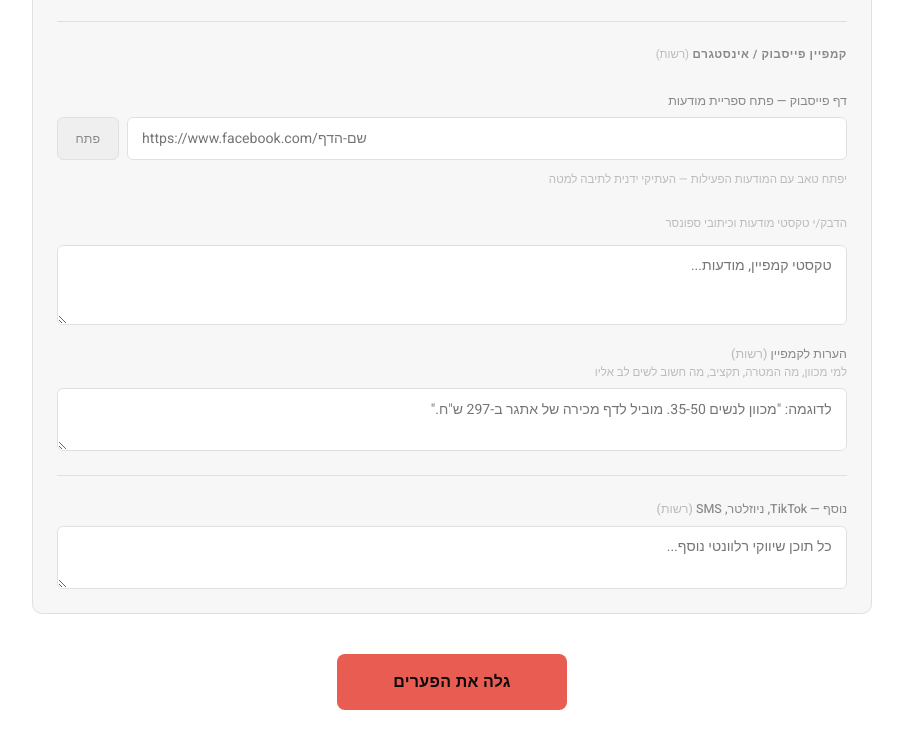
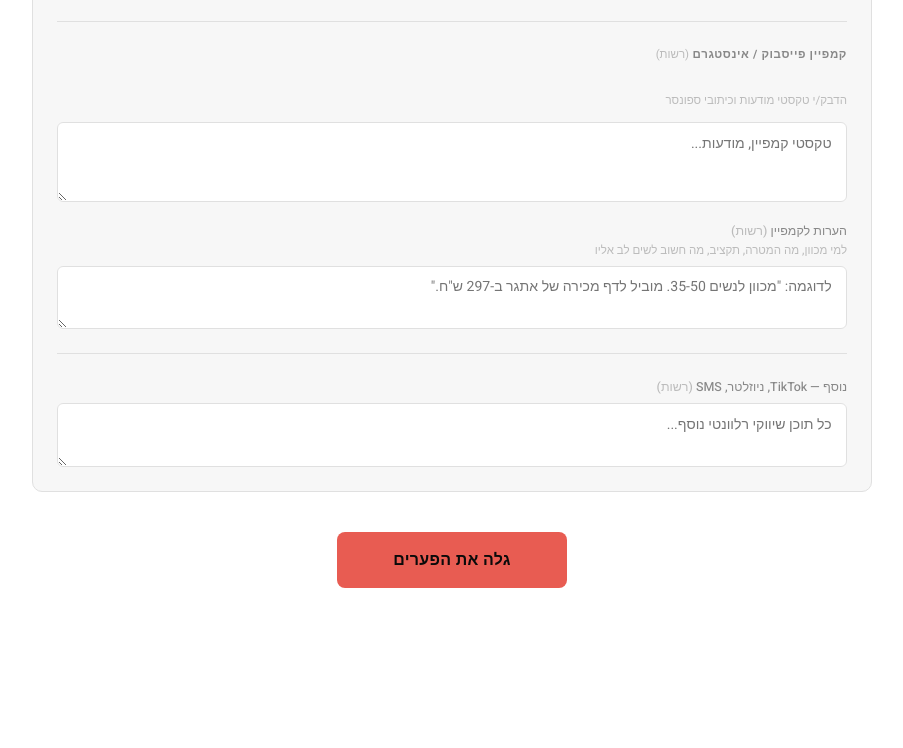
Before and after one commit to noa-prog/Mrs-wolf-customer-journey, a website: page public/index.html in a window 1280 px wide. Shown: the part 2314-3062 px from the top of the page, without its empty margins (188-1091 px from the left). After the commit the page ends 2990 px from the top, so only its background shows below. Drawn offline with Linux system fonts and the light colour scheme.

Commit message:
Remove Facebook Ads Library URL field

```diff
--- a/public/index.html
+++ b/public/index.html
@@ -739,14 +739,6 @@
 
         <div class="msub-title">קמפיין פייסבוק / אינסטגרם <span style="color:var(--text-dim);font-weight:400;text-transform:none;letter-spacing:0;font-size:0.72rem">(רשות)</span></div>
         <div class="field">
-          <label>דף פייסבוק — פתח ספריית מודעות</label>
-          <div class="url-row">
-            <input type="url" id="fb_page_url" placeholder="https://www.facebook.com/שם-הדף" dir="ltr">
-            <button class="btn-fetch secondary" onclick="openFbAdsLibrary()">פתח</button>
-          </div>
-          <span class="paste-hint" style="margin-top:0.3rem;display:block">יפתח טאב עם המודעות הפעילות — העתיקי ידנית לתיבה למטה</span>
-        </div>
-        <div class="field">
           <span class="paste-hint">הדבק/י טקסטי מודעות וכיתובי ספונסר</span>
           <textarea id="marketing_campaign" placeholder="טקסטי קמפיין, מודעות..."></textarea>
         </div>
```
